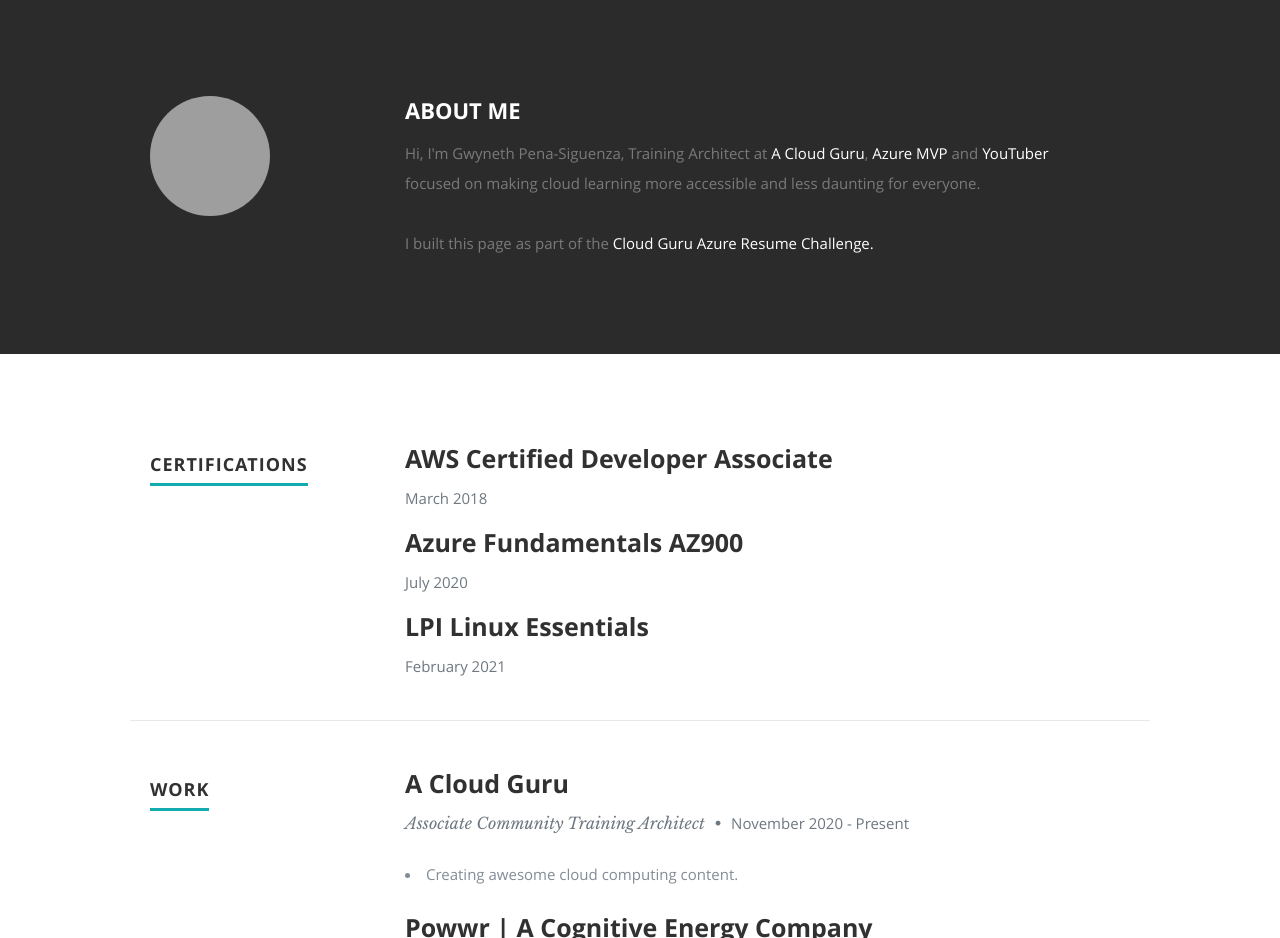
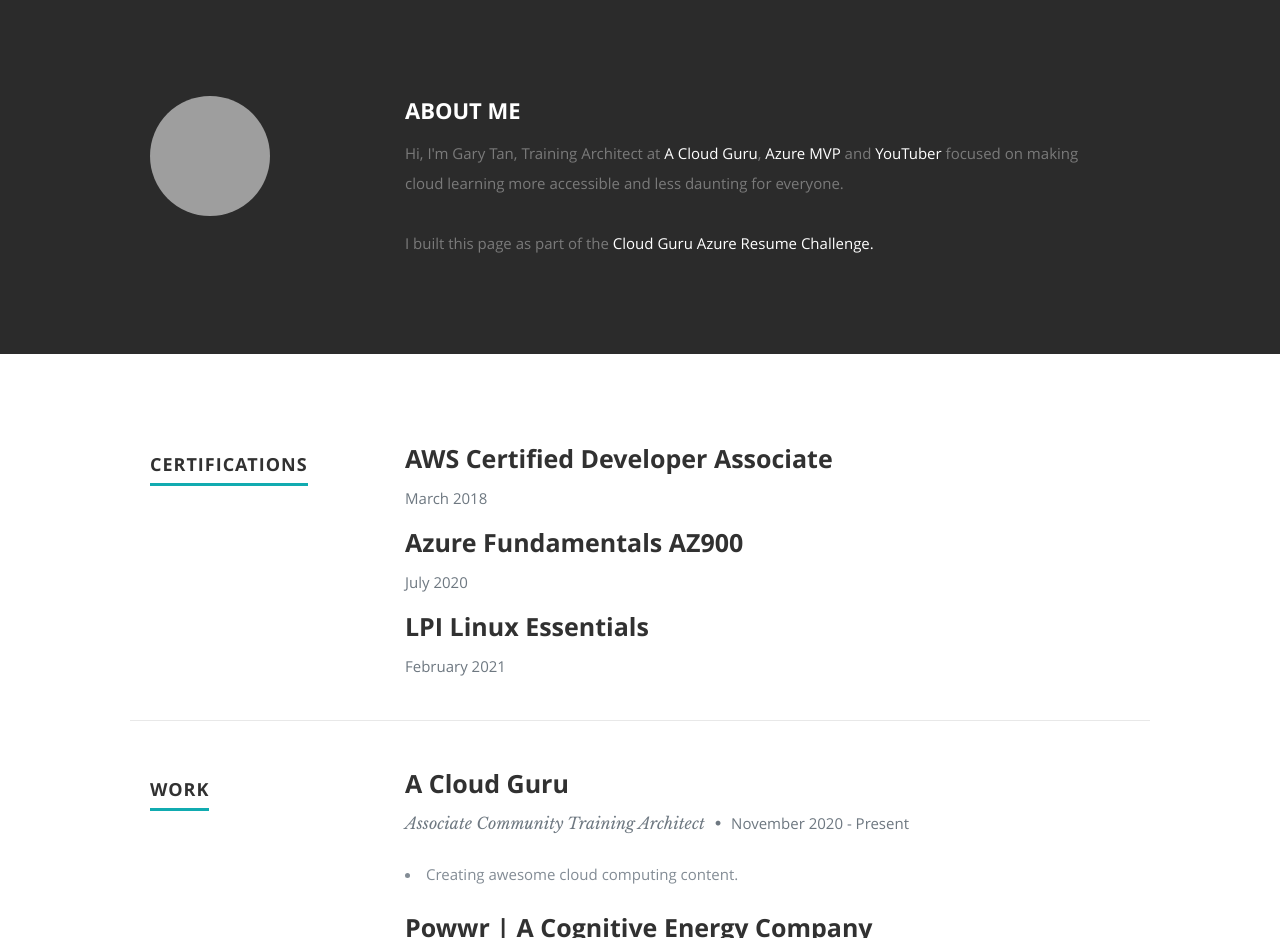
Before and after one commit to garytan5753/gary-azure-resume, a plain HTML site: page frontend/index.html in a window 1280 px wide. Shown: the part 800-1738 px from the top of the page. Drawn offline with nearby package versions, Linux system fonts and the light colour scheme; no server answers; grey boxes are pictures that could not be loaded.

Commit message:
update to index HTML

```diff
--- a/frontend/index.html
+++ b/frontend/index.html
@@ -91,7 +91,7 @@
 
             <h2>ABOUT ME</h2>
 
-            <p> Hi, I'm Gwyneth Pena-Siguenza, <span>Training Architect at <a href="https://acloud.guru">A Cloud Guru</a></span>, <span> <a href="https://mvp.microsoft.com/en-us/PublicProfile/5003866">Azure MVP</a></span>
+            <p> Hi, I'm Gary Tan, <span>Training Architect at <a href="https://acloud.guru">A Cloud Guru</a></span>, <span> <a href="https://mvp.microsoft.com/en-us/PublicProfile/5003866">Azure MVP</a></span>
                and <span><a href="https://youtube.com/madebygps">YouTuber</a></span> focused on making cloud learning more accessible and less daunting for everyone.
 
          </br>
```
